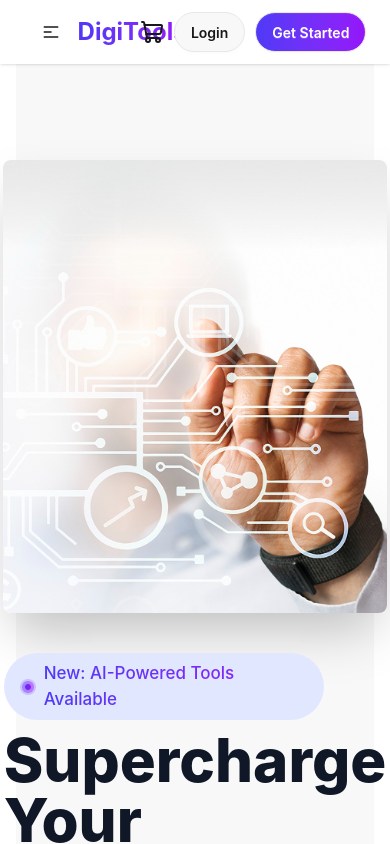
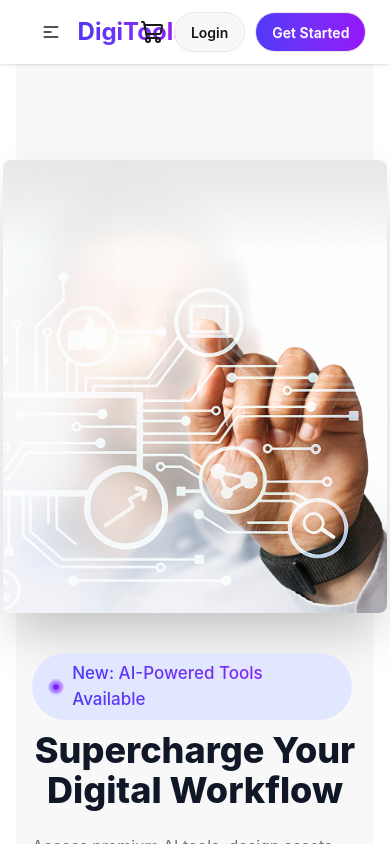
Before and after one commit to rashedulislam595/Assignment-6-digitools-platform, a React (Vite) app: page / in a window 390 px wide. Shown: the top 844 px of the page. Built offline with nearby package versions, Linux system fonts and the light colour scheme.

Commit message:
update footer component & update readme.md file

```diff
--- a/package.json
+++ b/package.json
@@ -14,6 +14,7 @@
     "lucide-react": "^1.3.0",
     "react": "^19.2.4",
     "react-dom": "^19.2.4",
+    "react-icons": "^5.6.0",
     "react-toastify": "^11.0.5",
     "tailwindcss": "^4.2.2"
   },
--- a/src/components/benner_section/Benner.jsx
+++ b/src/components/benner_section/Benner.jsx
@@ -13,11 +13,11 @@ const Benner = () => {
                         className="max-w-sm rounded-lg shadow-2xl "
                     />
                     <div>
-                        <span className='flex gap-2 items-center py-2 px-4 w-[320px] rounded-full bg-[#E1E7FF]'>
+                        <span className='flex gap-2 items-center py-2 px-4 w-[320px] rounded-full bg-[#E1E7FF] justify-center'>
                             <img src={badge} alt="" />
                             <p className='bg-linear-to-r from-[#4F39F6] to-[#9514FA] bg-clip-text text-transparent font-medium text-[17px]'>New: AI-Powered Tools Available</p>
                         </span>
-                        <h1 className="text-6xl font-extrabold text-[#101727] mt-2.5 ">Supercharge Your <br />Digital Workflow</h1>
+                        <h1 className="text-4xl md:text-6xl font-extrabold text-[#101727] mt-2.5  text-center sm:text-left ">Supercharge Your <br />Digital Workflow</h1>
                         <p className="py-6 text-[#627382]">
                             Access premium AI tools, design assets, templates, and productivity <br />
                             software—all in one place. Start creating faster today. <br />Explore Products
--- a/src/components/footer/Footer.jsx
+++ b/src/components/footer/Footer.jsx
@@ -1,11 +1,14 @@
 import React from 'react';
+import { AiFillInstagram } from 'react-icons/ai';
+import { RiFacebookBoxFill, RiTwitterXFill } from 'react-icons/ri';
+
 
 const Footer = () => {
     return (
 
         <footer className="footer sm:footer-horizontal bg-[#101727] text-neutral-content pt-28 pb-7">
             <div className='w-11/12 md:w-10/12 mx-auto '>
-                <div className='grid grid-cols-5 gap-12 mb-20'>
+                <div className='grid grid-cols-3 md:grid-cols-4 lg:grid-cols-5 gap-12 mb-20'>
                     <div>
                         <h2 className='text-3xl text-[#FFFFFF] font-bold mb-6'>DigiTools</h2>
                         <p className='text-[#FFFFFF80]'>Premium digital tools for creators, professionals, and businesses. Work smarter with our suite of powerful tools.</p>
@@ -43,16 +46,17 @@ const Footer = () => {
                     {/* Social Links */}
                     <div>
                         <h2 className='text-xl text-[#FFFFFF] mb-6 font-medium'>Social Links</h2>
-                        <ul className='text-[#FFFFFF80] space-y-4'>
-                            <li><a href=""><img src="jf" alt="instagram" /></a></li>
-                            <li><a href=""><img src="fa" alt="facebook" /></a></li>
-                            <li><a href=""><img src="/f" alt="twitter" /></a></li>
+                        <ul className='text-[#FFFFFF80] space-y-4 flex gap-4'>
+                            <li className='border w-8 h-8 bg-[#FFFFFF] flex justify-center items-center rounded-full'><a href=""> <AiFillInstagram className='text-black w-5 h-5' /> </a></li>
+                            <li className='border w-8 h-8 bg-[#FFFFFF] flex justify-center items-center rounded-full'><a href=""> <RiFacebookBoxFill className='text-black w-5 h-5' /> </a></li>
+                            <li className='border w-8 h-8 bg-[#FFFFFF] flex justify-center items-center rounded-full'><a href=""> <RiTwitterXFill className='text-black w-5 h-5' /> </a></li>
+
 
                         </ul>
                     </div>
                 </div>
 
-                <div className='pt-8 border-t border-t-[#FFFFFF20] flex justify-between w-full '>
+                <div className='pt-8 border-t border-t-[#FFFFFF20] flex justify-between w-full gap-10 sm:gap-0 '>
                     <p className='text-[#FFFFFF70]'>© 2026 Digitools. All rights reserved.</p>
                     <ul className='text-[#FFFFFF70] flex gap-5'>
                         <li><a href="">Privacy Policy</a></li>
```
Also changed, not shown: 2 other files (tests, documents, lock files or other folders).
